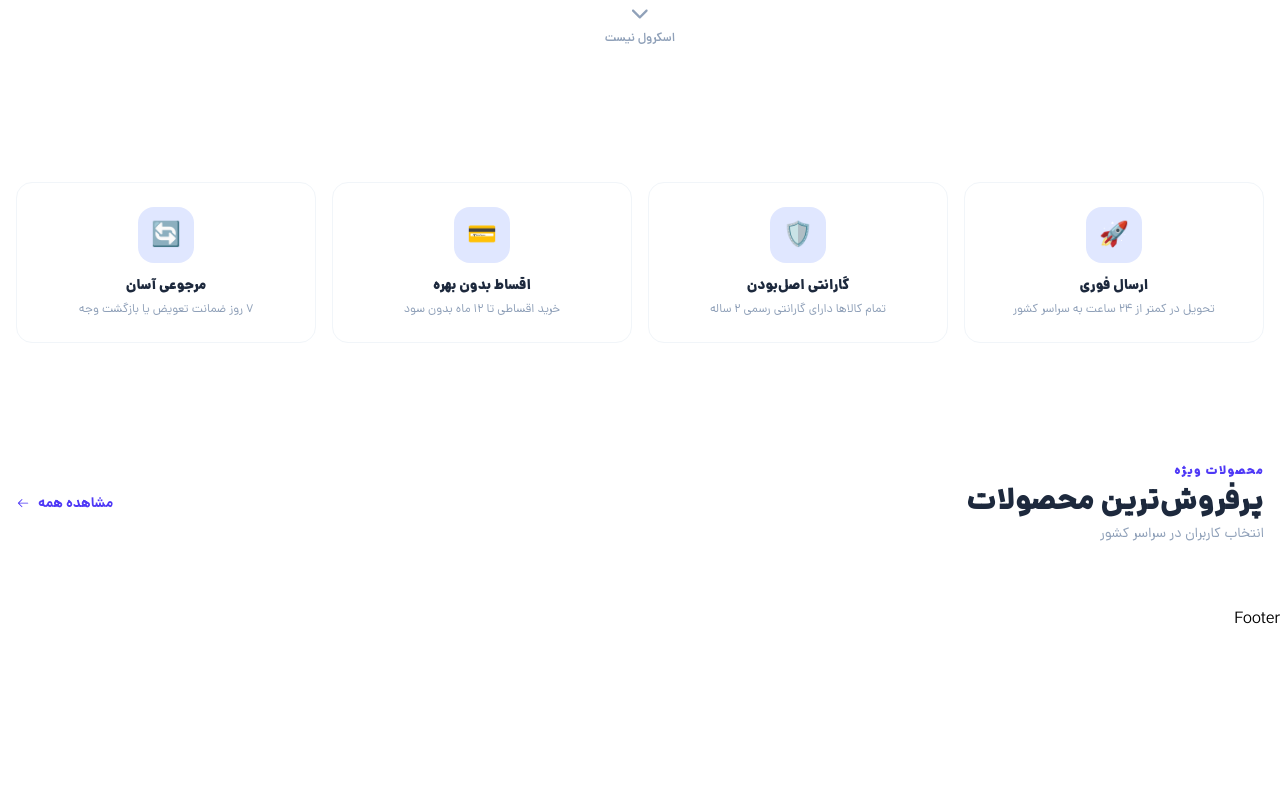
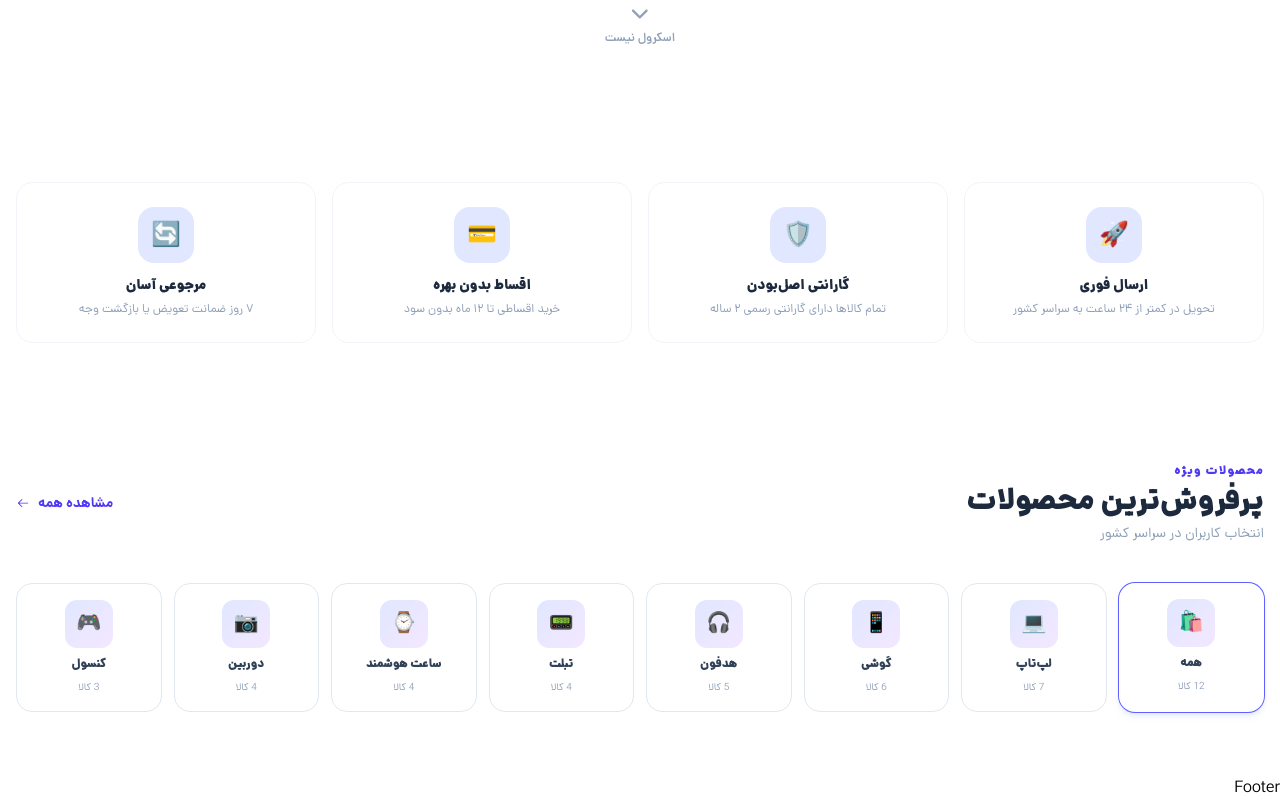
Before and after one commit to alinasrolahi-01/online-shop, a React (Vite) app: page / in a window 1280 px wide. Shown: the part 1068-1868 px from the top of the page. Before the commit the page ends 1699 px from the top, so only its background shows below. Built offline with nearby package versions, Linux system fonts and the light colour scheme.

Commit message:
category Products

```diff
--- /dev/null
+++ b/src/components/MainComponents/CategoryListBox.jsx
@@ -0,0 +1,34 @@
+import React from 'react'
+import { NavLink } from 'react-router'
+
+const CategoryListBox = ({ item }) => {
+  return (
+    <NavLink
+      to={item.link}
+      className={({ isActive }) =>
+        `
+        flex flex-col items-center gap-2 p-4 rounded-2xl transition-all group bg-white
+        ${
+          isActive
+            ? "ring-1 ring-indigo-500 shadow-md shadow-indigo-100"
+            : "border border-slate-200"
+        }
+        `
+      }
+    >
+      <div className="w-12 h-12 bg-gradient-to-br from-indigo-100 to-purple-100 rounded-xl flex items-center justify-center text-xl group-hover:scale-110 transition-transform">
+        {item.icon}
+      </div>
+
+      <p className="text-xs font-black text-slate-700">
+        {item.title}
+      </p>
+
+      <p className="text-[10px] text-slate-400">
+        {item.products} کالا
+      </p>
+    </NavLink>
+  )
+}
+
+export default CategoryListBox
--- a/src/components/MainComponents/CategorySelect.jsx
+++ b/src/components/MainComponents/CategorySelect.jsx
@@ -2,12 +2,13 @@ import React from 'react'
 import { Link } from 'react-router'
 import { GoArrowLeft } from "react-icons/go";
 import SectionHeader from '../common/SectionHeader';
-
+import { categoryList } from '../../data/categoryList ';
+import CategoryListBox from './CategoryListBox';
 
 const CategorySelect = () => {
     return (
         <div className=' wrapper py-16 '>
-            <div className='flex items-center justify-between'>
+            <div className='flex items-center justify-between mb-10'>
                 <div>
                     <SectionHeader badge="محصولات ویژه" title="پرفروش‌ترین محصولات" description="انتخاب کاربران در سراسر کشور" align="right" />
                 </div>
@@ -16,6 +17,16 @@ const CategorySelect = () => {
                    <GoArrowLeft />
                 </Link>
             </div>
+
+            <div className='grid grid-cols-3 sm:grid-cols-4 lg:grid-cols-8 gap-3'>
+                {
+                    categoryList.map((item) => (
+                        <CategoryListBox  item={item}/>
+                    ))
+                }
+            </div>
+
+
         </div>
     )
 }
--- /dev/null
+++ b/src/data/categoryList .js
@@ -0,0 +1,58 @@
+export const categoryList  = [
+  {
+    id: 1,
+    icon: "🛍️",
+    title: "همه",
+    products: 12,
+    link: "/"
+  },
+  {
+    id: 2,
+    icon: "💻",
+    title: "لپ‌تاپ",
+    products: 7,
+    link: "/laptop"
+  },
+  {
+    id: 3,
+    icon: "📱",
+    title: "گوشی",
+    products: 6,
+    link: "/goshi"
+  },
+  {
+    id: 4,
+    icon: "🎧",
+    title: "هدفون",
+    products: 5,
+    link: "/headphone"
+  },
+  {
+    id: 5,
+    icon: "📟",
+    title: "تبلت",
+    products: 4,
+    link: "/tablet"
+  },
+  {
+    id: 6,
+    icon: "⌚",
+    title: "ساعت هوشمند",
+    products: 4,
+    link: "/watchs"
+  },
+  {
+    id: 7,
+    icon: "📷",
+    title: "دوربین",
+    products: 4,
+    link: "/camera"
+  },
+  {
+    id: 8,
+    icon: "🎮",
+    title: "کنسول",
+    products: 3,
+    link: "/consol"
+  },
+];
```
